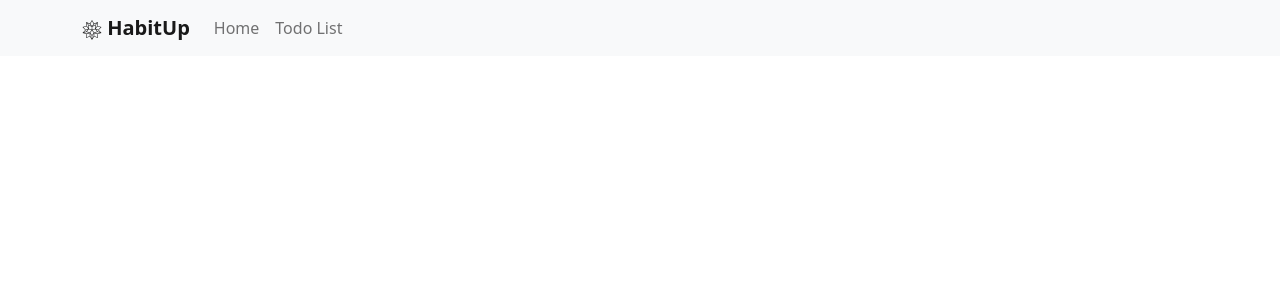
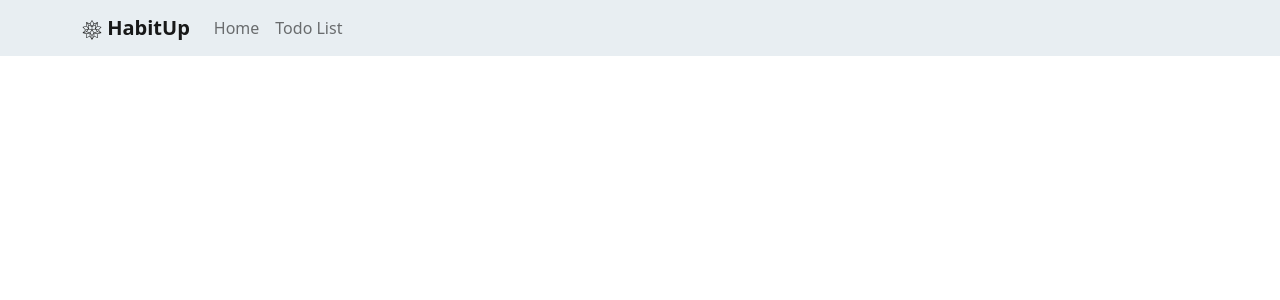
Before and after one commit to HabitUp-Team/HabitUp, a React (Create React App) app in the folder habitup/: page / in a window 1280 px wide. Shown: the top 300 px of the page. Built offline with nearby package versions, Linux system fonts and the light colour scheme.

Commit message:
header color correction

```diff
--- a/habitup/src/header.jsx
+++ b/habitup/src/header.jsx
@@ -4,7 +4,7 @@ import "bootstrap/dist/css/bootstrap.min.css";
 import { SiWolfram } from 'react-icons/si';
 
 const Header=()=>{
-  return(  <ReactBootstrap.Navbar bg="light" expand="lg">
+  return(  <ReactBootstrap.Navbar style={{backgroundColor:"#e8eef2"}} expand="lg">
   <ReactBootstrap.Container>
     <ReactBootstrap.Navbar.Brand href="#home"><SiWolfram /> <strong>HabitUp</strong></ReactBootstrap.Navbar.Brand>
     <ReactBootstrap.Navbar.Toggle aria-controls="basic-navbar-nav" />
```
